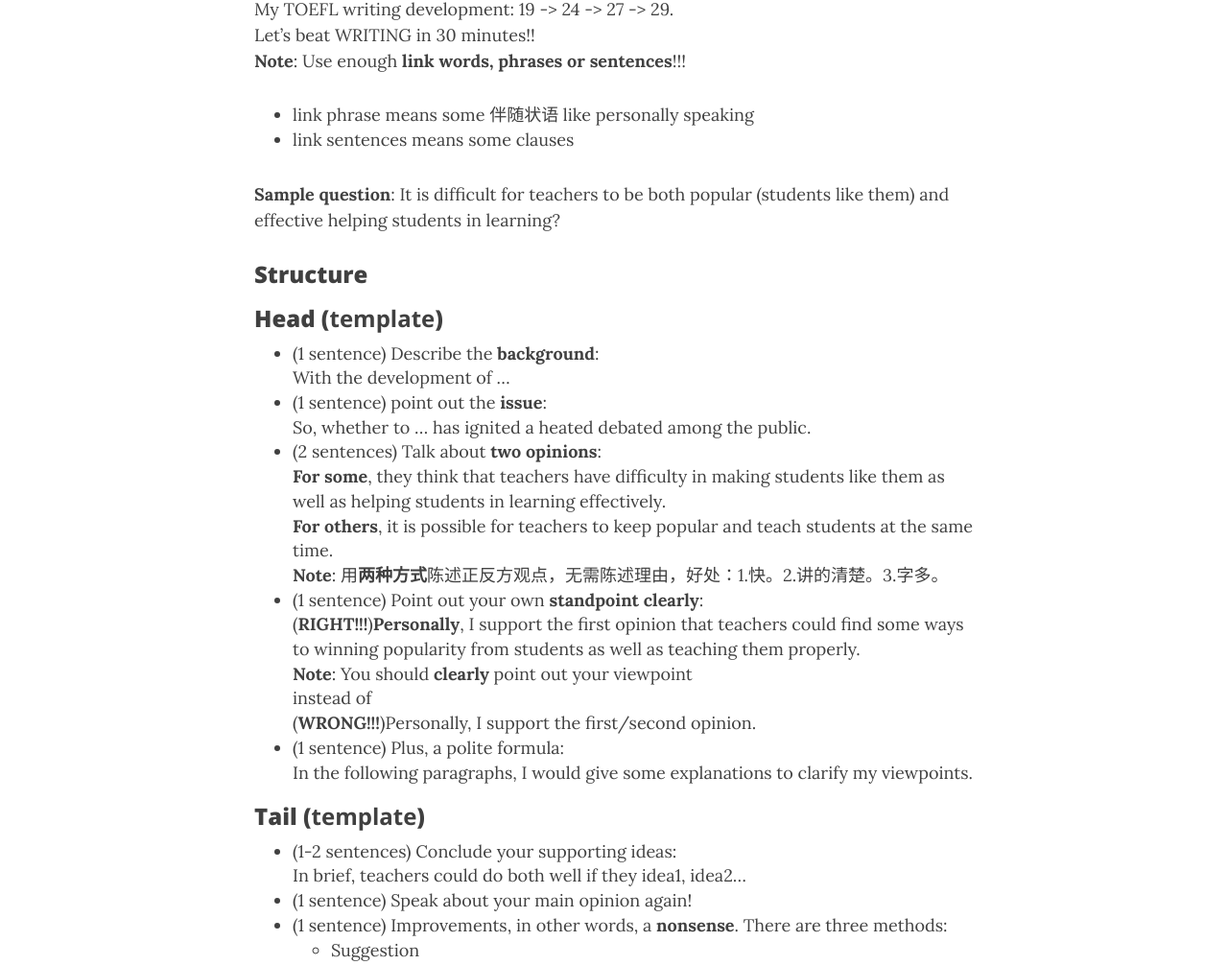
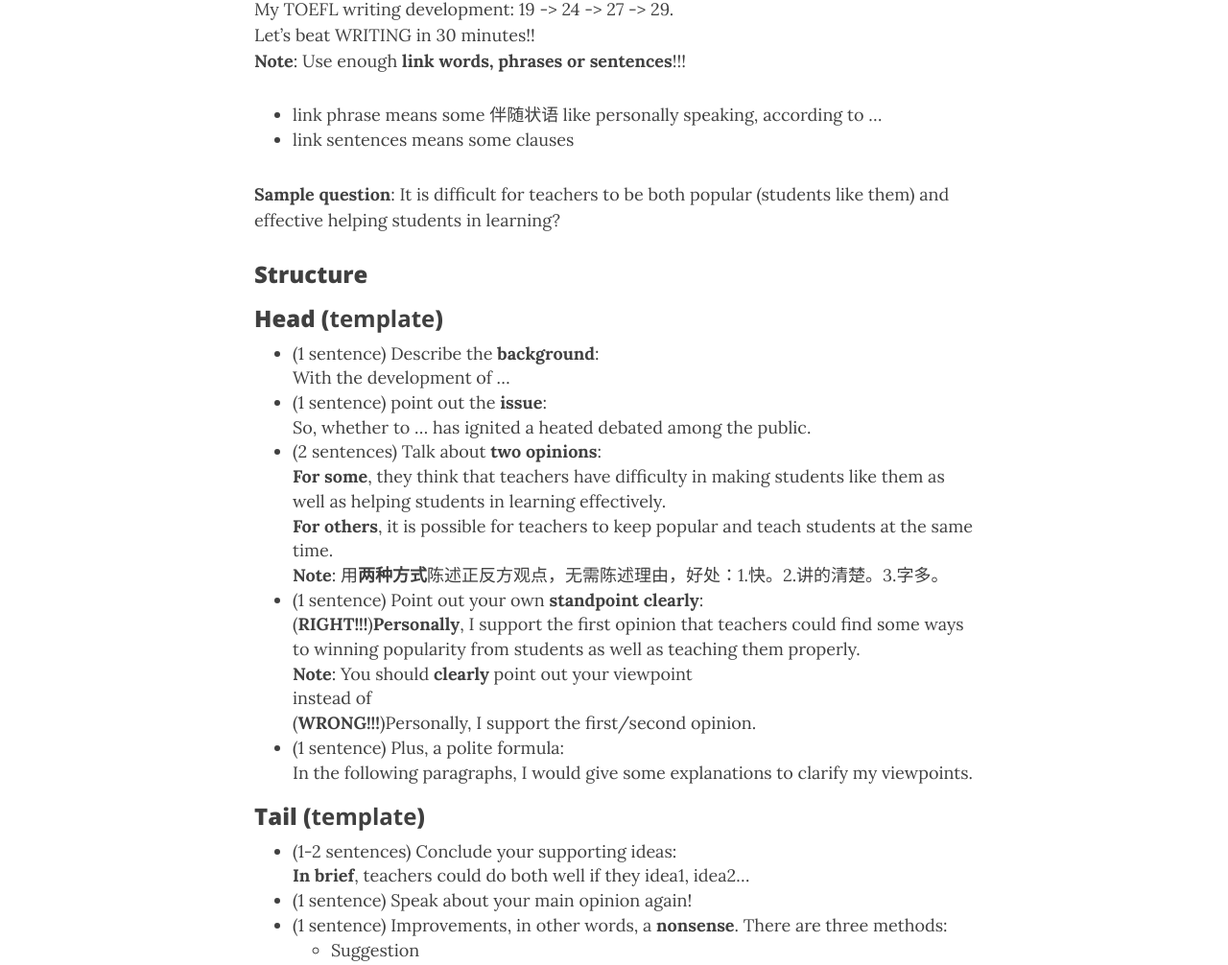
Before and after one commit to softwarelight/ZhijianJiang, a Jekyll site: the page built from _posts/fly_overseas/2016-09-24-TOEFL-Experience.md, in a window 1280 px wide and 1400 px high, scrolled down 896 px. Shown: the part 152-1158 px from the top of the window at 96% size. Built offline with Jekyll 4.4.1, drawn with Linux system fonts in a browser that asks for light colours; nearby versions of some CDN libraries; comment, search, counter and statistics services are not loaded.

Commit message:
Update 2016-09-24-TOEFL-Experience.md

```diff
--- a/_posts/fly_overseas/2016-09-24-TOEFL-Experience.md
+++ b/_posts/fly_overseas/2016-09-24-TOEFL-Experience.md
@@ -27,7 +27,7 @@ After struggling with TOEFL four times, from 78 to 106, maybe some of my ideas a
 My TOEFL writing development: 19 -> 24 -> 27 -> 29.
 Let's beat WRITING in 30 minutes!!
 **Note**: Use enough **link words, phrases or sentences**!!!
-* link phrase means some 伴随状语 like personally speaking
+* link phrase means some 伴随状语 like personally speaking, according to ...
 * link sentences means some clauses
 
 **Sample question**: It is difficult for teachers to be both popular (students like them) and effective helping students in learning?
@@ -53,7 +53,7 @@ In the following paragraphs, I would give some explanations to clarify my viewpo
 
 ### Tail (**template**)
 * (1-2 sentences) Conclude your supporting ideas:
-In brief, teachers could do both well if they idea1, idea2...
+**In brief**, teachers could do both well if they idea1, idea2...
 * (1 sentence) Speak about your main opinion again!
 * (1 sentence) Improvements, in other words, a **nonsense**. There are three methods:
     * Suggestion
```
